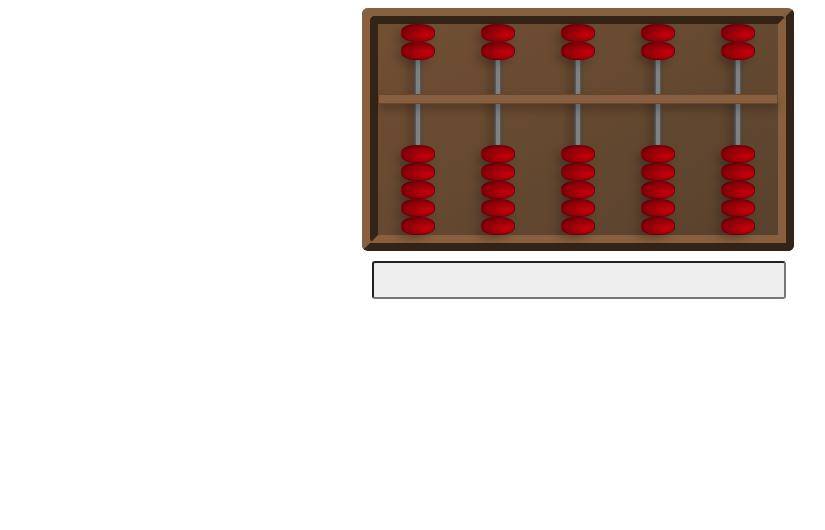
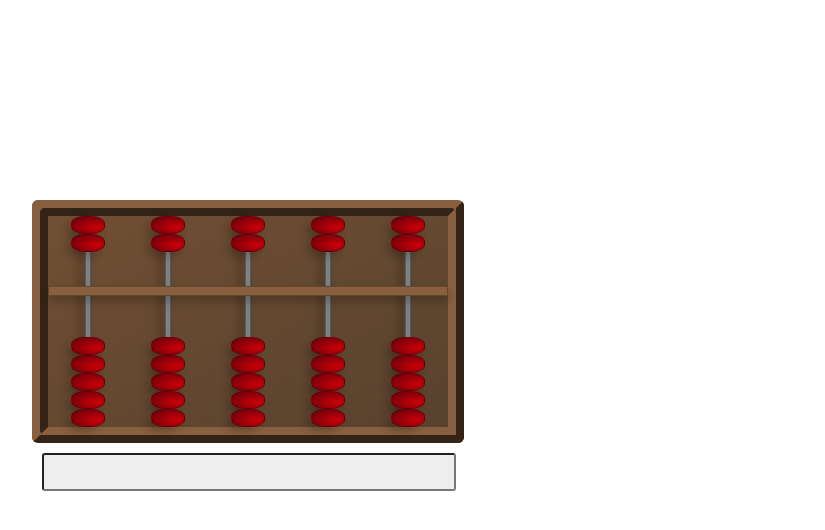
Before and after one commit to yes-esy/yes-esy.github.io, a plain HTML site: page index.html in a window 1280 px wide. Shown: the whole page, without its empty margins (78-903 px from the left). Drawn offline with Linux system fonts and the light colour scheme.

Commit message:
Update index.html

```diff
--- a/index.html
+++ b/index.html
@@ -11,15 +11,23 @@
             background-color: rgb(33, 2, 2);
         }
     </style> -->
-
+    <style>
+        #abacus {
+            position: absolute;
+            width: 400px;
+            height: 290px;
+            margin: auto;
+            display: block;
+            top: 200px;
+            left: 110px;
+        }
+    </style>
 </head>
 
 <body>
-    <div id="abacus" style="position:relative; width:400px; height:290px; margin:auto; display:block;"></div>
+    <div id="abacus"></div>
     <div style="margin:auto; padding:10px;">
-
     </div>
-
     <script>
         var beadSize = 32,
             beadStroke = 'rgba(0,0,0,.25)',
```
